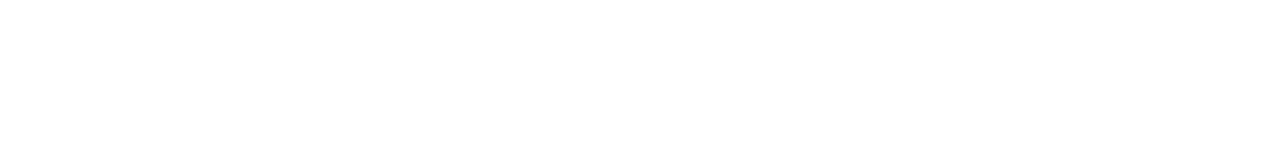
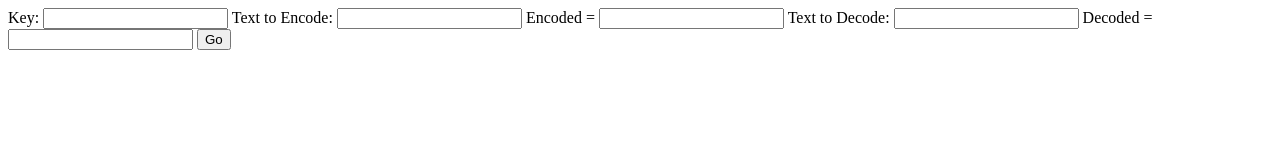
Before and after one commit to cnobleshriver/ex06-caeser-cipher-web-app, a website: page src/index.html in a window 1280 px wide. Drawn offline with Linux system fonts and the light colour scheme.

Commit message:
task 1 and 2 complete

```diff
--- a/package.json
+++ b/package.json
@@ -18,9 +18,9 @@
   "bugs": "",
   "keywords": [],
   "author": {
-    "name": "ADD YOUR NAME HERE",
-    "email": "ADD YOUR EMAIL HERE",
-    "spireid": "ADD YOUR SPIRE ID HERE"
+    "name": "Christian Noble Shriver",
+    "email": "cnobleshrive@umass.edu",
+    "spireid": "33325942"
   },
   "contributors": [],
   "scripts": {
--- a/src/index.html
+++ b/src/index.html
@@ -16,6 +16,16 @@
   </head>
   <body>
     <!-- TASK #2: Implement the user interface -->
-
+    <label for="key">Key:</label>
+    <input type="text" id="key">
+    <label for="encode">Text to Encode:</label>
+    <input type="text" id="encode">
+    <label for="encoded">Encoded =</label>
+    <input type="text" id="encoded" readonly>
+    <label for="decode">Text to Decode:</label>
+    <input type="text" id="decode">
+    <label for="decoded">Decoded =</label>
+    <input type="text" id="decoded" readonly>
+    <button type="button">Go</button>
   </body>
 </html>
```
Also changed, not shown: 1 other file.
